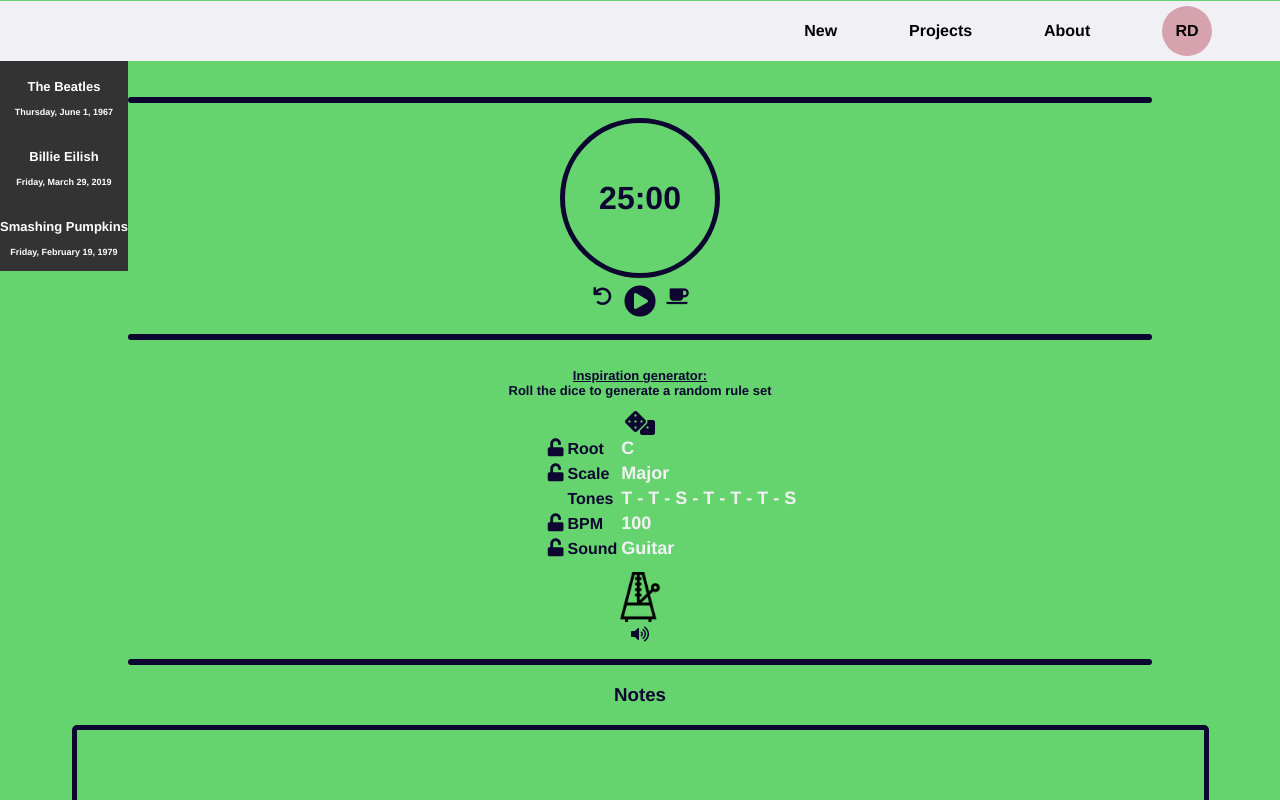
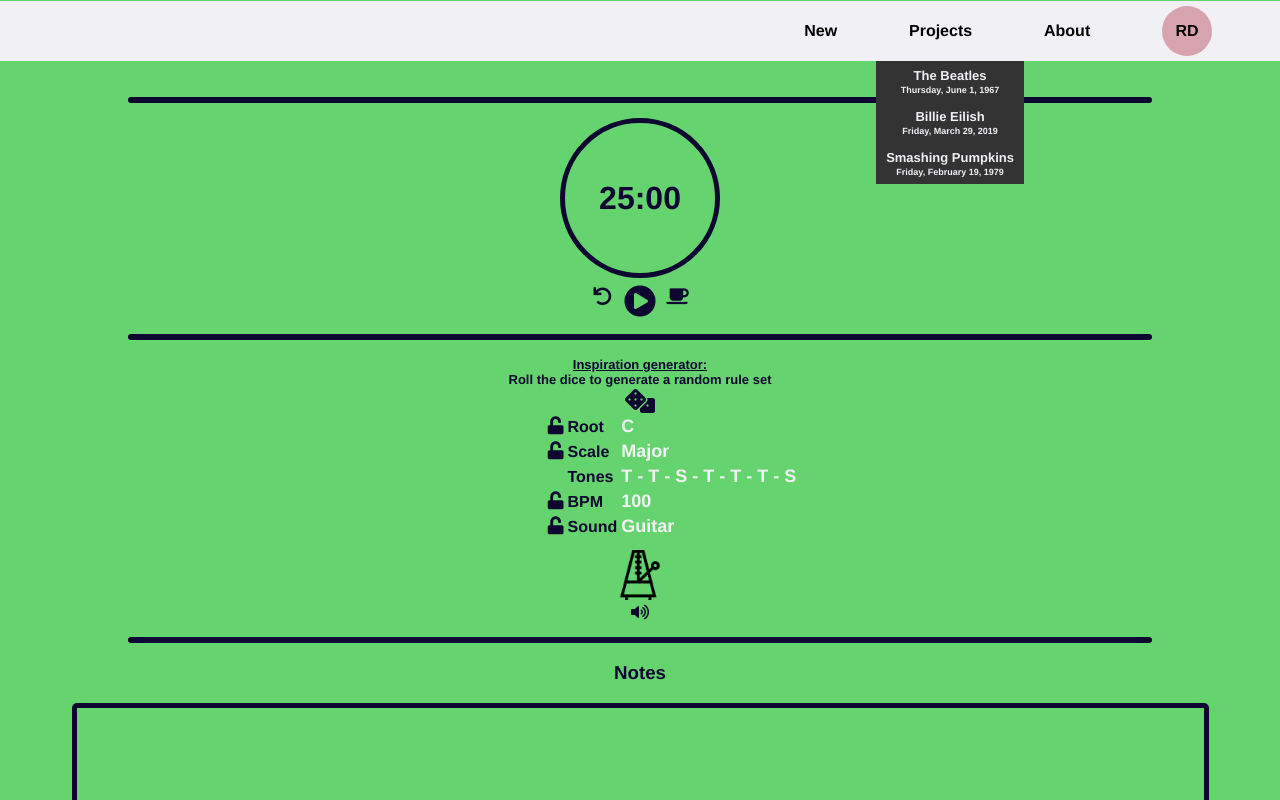
Before and after one commit to fxcircus/ai-music-producer, a React (Create React App) app: page /project in a window 1280 px wide. Both pictures are taken after a click on the item "Projects". Shown: the top 800 px of the page. Built offline with nearby package versions, Linux system fonts and the light colour scheme.

Commit message:
Nav menu fix, styling, navigate to project

```diff
--- a/src/components/Nav/Nav.css
+++ b/src/components/Nav/Nav.css
@@ -1,6 +1,11 @@
 :root {
-    --profile-pic-background-color: #D6A2AD;
+    --profile-pic-background-color: hsl(347, 39%, 74%);
     --li-hover-color: #65D46E;
+    --white-color: #f1f1f5;
+}
+
+p {
+    margin: 2px 10px ;
 }
 
 .nav-items {
@@ -34,7 +39,7 @@ li:hover {
 }
 
 .nav-container {
-    position: relative;
+  position: relative;
 }
 
 .project-title {
@@ -46,24 +51,24 @@ li:hover {
 }
 
 .menu-items {
-    position: absolute;
-    top: 100%; /* Position it below the "Projects" list item */
-    left: 0;
-    list-style: none;
-    padding: 0;
-    margin: 0;
+  position: absolute;
+  top: 100%;
+  right: 20%;
+  list-style: none;
+  padding: 0;
+  margin: 0;
 }
 
 .menu-item {
-    width: 100%; /* Set the width to fill the container */
-    text-align: center; /* Center-align the text */
-    padding: 5px 0; /* Add padding for better spacing */
-    background-color: #333; /* Background color for better visibility */
-    color: white; /* Text color */
+    width: 100%;
+    text-align: center;
+    padding: 5px 0;
+    background-color: #333;
+    color: var(--white-color);
     cursor: pointer;
     transition: 0.3s;
 }
 
 .menu-item:hover {
-    background-color: #555; /* Background color on hover */
+    background-color: #555;
 }
--- a/src/components/Nav/Nav.tsx
+++ b/src/components/Nav/Nav.tsx
@@ -14,6 +14,7 @@ const Nav: FC<LoaderProps> = ({ userName }) => {
 
   const toggleMenu = () => {
     setIsOpen(!isOpen);
+    console.log(isOpen)
   };
 
   useEffect(() => {
@@ -29,12 +30,13 @@ const Nav: FC<LoaderProps> = ({ userName }) => {
   const handleDocumentClick = (event: MouseEvent) => {
     // Check if the click occurred outside of the menu and not inside any menu item
     if (menuRef.current && !(menuRef.current as HTMLElement).contains(event.target as Node)) {
-      setIsOpen(false);
+      setIsOpen(false)
     }
   };
 
-  const handleMenuItemClick = (event: React.MouseEvent) => {
-    event.stopPropagation(); // Prevent the click event from propagating to the document
+  const openProject = (projectId: string) => {
+    setIsOpen(false)
+    navigate(`/projects/${projectId}`)
   };
 
   return (
@@ -50,7 +52,7 @@ const Nav: FC<LoaderProps> = ({ userName }) => {
       {isOpen && (
         <ul className='menu-items' ref={menuRef}>
           {dummyProjects.map((project, index) => (
-            <div key={index} className="menu-item" onClick={handleMenuItemClick}>
+            <div key={index} className="menu-item" onClick={(e) => {openProject(project.id) }}>
               <p className="project-title">{project.name}</p>
               <p className="project-date">{project.date}</p>
             </div>
--- a/src/utilities/aux/dummyProjects.tsx
+++ b/src/utilities/aux/dummyProjects.tsx
@@ -1,4 +1,5 @@
 interface project {
+    id: string,
     name: string,
     date: string,
     userId: string
@@ -6,16 +7,19 @@ interface project {
 
 export const dummyProjects: project[] = [
     {
+        "id": "ac8cf73c-d0c4-4657-b996-dd87a8acaa3f",
         "name": "The Beatles",
         "date": "Thursday, June 1, 1967",
         "userId": "1752bef8-db55-4ff2-8dea-a50486ebbb63",
     },
     {
+        "id": "cc5acacc-3e45-4c02-8a31-e3897f6579b3",
         "name": "Billie Eilish",
         "date": "Friday, March 29, 2019",
         "userId": "1752bef8-db55-4ff2-8dea-a50486ebbb63",
     },
     {
+        "id": "18ec402f-b5a4-4074-ae61-4405f3e779c1",
         "name": "Smashing Pumpkins",
         "date": "Friday, February 19, 1979",
         "userId": "1752bef8-db55-4ff2-8dea-a50486ebbb63",
```
Also changed, not shown: src/components/NewProject/NewProject.tsx (line endings or trailing spaces).
